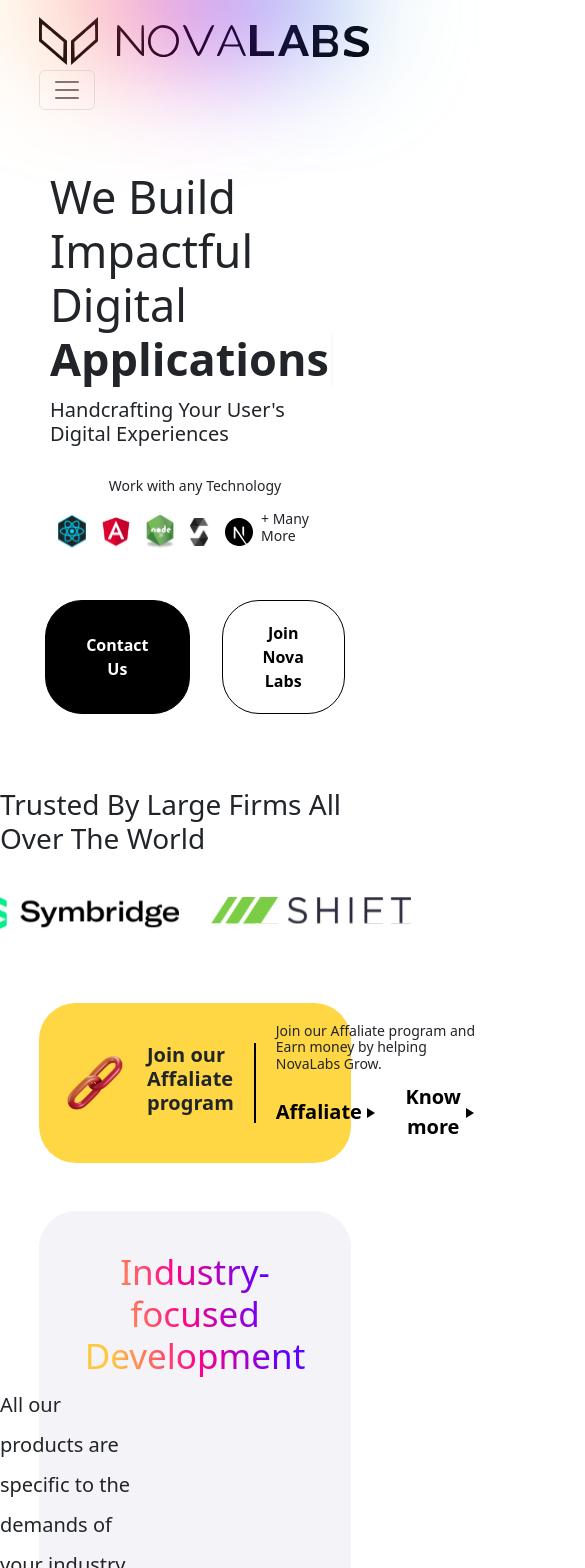
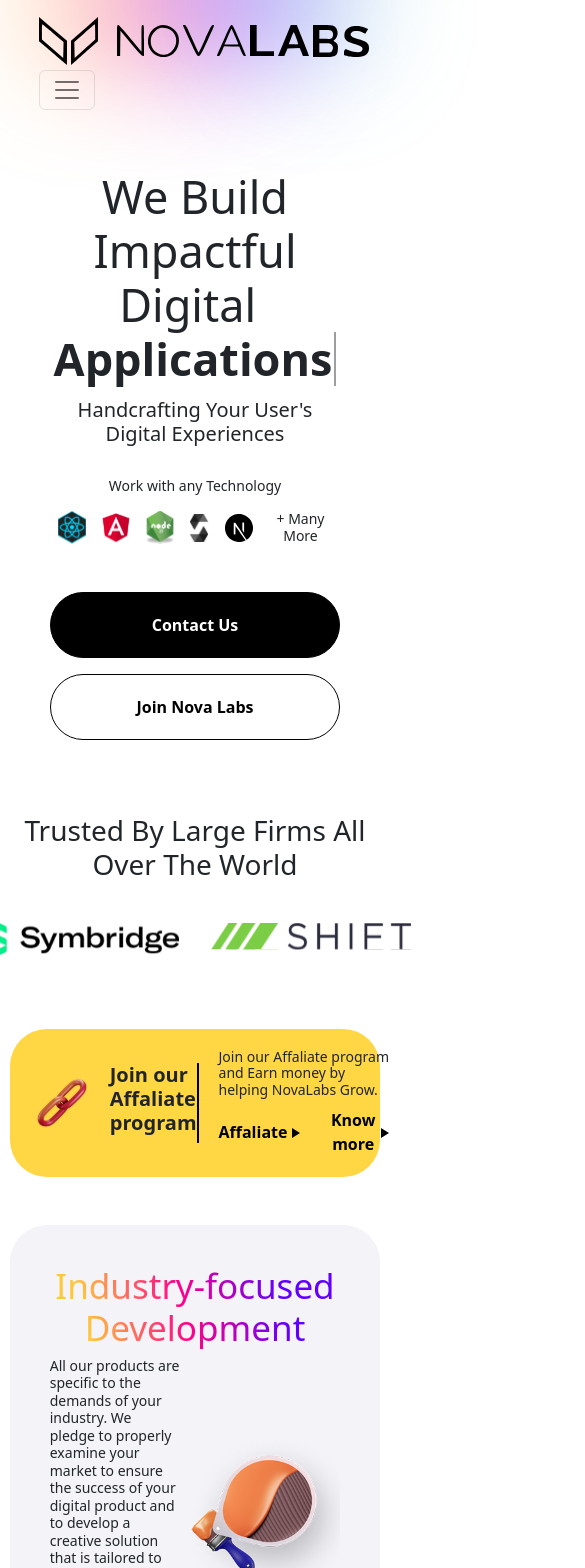
Before and after one commit to skydream118/NovaLab, a React (Create React App) app: page / in a window 390 px wide. Shown: the top 1568 px of the page, 585 px wide, since content can reach past the window. Built offline with nearby package versions, Linux system fonts and the light colour scheme.

Commit message:
add responsive

```diff
--- a/src/assets/styles/style.scss
+++ b/src/assets/styles/style.scss
@@ -2,27 +2,27 @@
 @import "./typed.scss";
 
 h1 {
-    font-size: 55px;
+    font-size: 3.4375em;
 }
 
 h2 {
-    font-size: 45px;
+    font-size: 2.8125em;
 }
 
 h3 {
-    font-size: 35px;
+    font-size: 2.1875em;
 }
 
 h4 {
-    font-size: 28px;
+    font-size: 1.75em;
 }
 
 h5 {
-    font-size: 20px;
+    font-size: 1.25em;
 }
 
 h6 {
-    font-size: 14px;
+    font-size: 0.875em;
 }
 
 /*
@@ -33,7 +33,6 @@ Layouts
     background: white;
     border-bottom: 0px;
     backdrop-filter: blur(100px);
-    max-height: 120px;
     height: 120px;
     padding: 12px 10%;
     display: flex;
@@ -48,6 +47,7 @@ Layouts
         opacity: 0.5;
         filter: blur(60px);
         background: linear-gradient(75.96deg, #FFC83A 13.64%, #FF008A 46.53%, #6100FF 78.88%);
+        z-index: -100;
     }
     .gradient-background2 {
         position: absolute;
@@ -58,6 +58,15 @@ Layouts
         opacity: 0.5;
         filter: blur(60px);
         background: linear-gradient(94.74deg, #001AFF 8.97%, #6EE5C2 94.65%);
+        z-index: -100;
+    }
+
+
+}
+.nav-link {
+    color: black;
+    font-weight: bold;
+    margin-left: 20px;
 }
 .btn-follow-us {
     background: none;
@@ -70,26 +79,18 @@ Layouts
         margin-left: 10px;
     }
 }
-    .nav-link {
-        color: black;
-        font-weight: bold;
-        margin-left: 20px;
-    }
-}
 
 .footer-wrapper {
     position: relative;
     max-width: 800px;
-    width: 70%;
+    width: 90%;
+    padding-top: 50px;
     margin: auto;
-    padding-top: 50px;
 
     .pages-wrapper {
         display: flex;
         justify-content: space-between;
         border-bottom: 1px solid black;
-        padding-left: 60px;
-        padding-right: 60px;
         padding-bottom: 30px;
 
         .left {
@@ -147,6 +148,11 @@ Pages
         justify-content: center;
         align-items: center;
         padding: 50px;
+
+        h2, h5, h6 {
+            text-align: center;
+        }
+
         .type-products {
             padding: 0 0 0 3px;
             background: none;
@@ -165,6 +171,7 @@ Pages
             background: black;
             padding: 20px 40px;
             border-radius: 37px;
+            min-width: 195px;
         }
 
         .btn-join {
@@ -173,6 +180,7 @@ Pages
             color: black;
             background: white;
             padding: 20px 40px;
+            min-width: 195px;
             border-radius: 37px;
         }
     }
@@ -182,6 +190,10 @@ Pages
         flex-direction: column;
         justify-content: center;
         align-items: center;
+
+        h4 {
+            text-align: center;
+        }
     }
 
     .affaliate-wrapper {
@@ -192,16 +204,20 @@ Pages
         display: flex;
         justify-content: space-around;
         align-items: center;
-        width: 80%;
+        width: 95%;
         max-width: 850px;
         .left-panel {
-            padding-right: 20px;
+            // padding-right: 20px;
             display: flex;
             align-items: center;
             border-right: 2px solid black;
             h5 {
                 font-weight: bold
             };
+
+            img {
+                width: 4em;
+            }
         }
         .right-panel {
             padding-left: 20px;
@@ -214,7 +230,7 @@ Pages
                 padding-left: 0;
                 padding-right: 20px;
                 font-weight: bold;
-                font-size: 1.25em;
+                font-size: 1em;
                 color: black;
 
                 .play-icon {
@@ -237,8 +253,12 @@ Pages
         padding: 40px;
         background: #F3F3F8;
         border-radius: 37px;
-        width: 80%;
+        width: 95%;
         max-width: 850px;
+
+        img {
+            width: 10em;
+        }
     }
 
     .gradient-text {
@@ -253,9 +273,13 @@ Pages
         width: 80%;
     }
 
+    .customer-review-wrapper {
+        width: 90%;
+    }
+
     .help-wrapper {
         max-width: 1350px;
-        width: 80%;
+        width: 90%;
         margin: auto;
 
         .help-description {
@@ -296,18 +320,25 @@ Pages
         border-radius: 30px;
         background: #BE402D;
         max-width: 700px;
-        width: 60%;
+        width: 95%;
         margin: auto;
-        padding: 20px;
 
         .left {
             display: flex;
-            justify-content: space-around;
+            justify-content: space-evenly;
             align-items: center;
 
             h5 {
                 color:white ;
                 font-weight: 500;
+            }
+
+            .github-logoImg {
+                width: 8em;
+            }
+
+            .github-img {
+                width: 4em;
             }
         }
 
@@ -326,10 +357,10 @@ Pages
             }
 
             .play-btn {
-                width: 40px;
-                height: 40px;
+                width: 2em;
+                height: 2em;
                 box-sizing: border-box;
-                border-width: 20px 0px 20px 20px;
+                border-width: 1em 0px 1em 1em;
                 border-color: transparent transparent transparent white;
                 border-style: solid;
                 border-radius: 5px;
--- a/src/components/ProductCard/index.js
+++ b/src/components/ProductCard/index.js
@@ -10,9 +10,11 @@ const ProductCard = (props) => {
         src={product.img}
         alt={product.caption}
       />
-      <h6 className="mt-2">{product.imgText}</h6>
+      <h6 className="mt-2 text-center text-md-start">{product.imgText}</h6>
       {size !== "sm" && <h4>{product.caption}</h4>}
-      {size === "sm" && <h5>{product.caption}</h5>}
+      {size === "sm" && (
+        <h5 className="d-none d-md-block">{product.caption}</h5>
+      )}
       <h6>{product.description}</h6>
     </div>
   );
--- a/src/layouts/Footer/index.js
+++ b/src/layouts/Footer/index.js
@@ -4,7 +4,7 @@ import { Link } from "react-router-dom";
 const Footer = () => {
   return (
     <div className="footer-wrapper">
-      <div className="pages-wrapper">
+      <div className="pages-wrapper px-0 px-md-5">
         <div className="left">
           <div className="d-flex flex-column px-3">
             <h5 className="mb-3">PAGES</h5>
--- a/src/layouts/Header/index.js
+++ b/src/layouts/Header/index.js
@@ -1,5 +1,5 @@
 import * as React from "react";
-import { Container, Nav, Navbar } from "react-bootstrap";
+import { Container, Nav, Navbar, Offcanvas } from "react-bootstrap";
 import { Link } from "react-router-dom";
 
 import Logo from "../../assets/images/Logo.svg";
@@ -8,7 +8,7 @@ import TwitterImg from "../../assets/images/twitter.svg";
 const Header = () => {
   return (
     <>
-      <Navbar expand="lg" className="header-wrapper">
+      <Navbar expand="lg" className="header-wrapper" collapseOnSelect>
         <div className="gradient-background1"></div>
         <div className="gradient-background2"></div>
         <Container fluid className="px-0">
@@ -17,9 +17,21 @@ const Header = () => {
               <img src={Logo} alt="Logo" />
             </Link>
           </Navbar.Brand>
-          <Navbar.Toggle aria-controls="navbarScroll" />
-          <Navbar.Collapse id="navbarScroll" className="justify-content-end">
-            <Nav navbarScroll>
+          <Navbar.Toggle aria-controls="offcanvasNavbar-expand-lg" />
+          <Navbar.Offcanvas
+            id="offcanvasNavbar-expand-lg"
+            aria-labelledby="offcanvasNavbarLabel-expand-lg"
+            className="justify-content-end"
+          >
+            <Offcanvas.Header closeButton>
+              <Offcanvas.Title id="offcanvasNavbarLabel-expand-lg">
+                <Link to="/">
+                  <img src={Logo} alt="Logo" className="w-75" />
+                </Link>
+              </Offcanvas.Title>
+            </Offcanvas.Header>
+            <Offcanvas.Body>
+              <Nav className="justify-content-end flex-grow-1">
                 <button className="btn-follow-us">
                   Follow Us
                   <img src={TwitterImg} alt="Twitter" />
@@ -28,7 +40,8 @@ const Header = () => {
                 <Nav.Link href="#services">Services</Nav.Link>
                 <Nav.Link href="#portfolio">Portfolio</Nav.Link>
               </Nav>
-          </Navbar.Collapse>
+            </Offcanvas.Body>
+          </Navbar.Offcanvas>
         </Container>
       </Navbar>
     </>
--- a/src/pages/Landing/index.js
+++ b/src/pages/Landing/index.js
@@ -121,11 +121,11 @@ const LandingPage = () => {
             <img className="px-2" src={NodeImg} alt="Node.js" />
             <img className="px-2" src={SolidityImg} alt="Solidity" />
             <img className="px-2" src={VectorImg} alt="Vector" />
-            <h6>+ Many More</h6>
+            <h6 className="mb-0">+ Many More</h6>
           </div>
-          <div className="d-flex mt-5">
-            <button className="btn-contact mx-3">Contact Us</button>
-            <button className="btn-join mx-3">Join Nova Labs</button>
+          <div className="d-flex flex-column flex-md-row mt-5 gap-3 w-100 justify-content-center">
+            <button className="btn-contact w-sm-100">Contact Us</button>
+            <button className="btn-join w-sm-100">Join Nova Labs</button>
           </div>
         </div>
 
@@ -161,13 +161,13 @@ const LandingPage = () => {
         <div className="industry-wrapper mt-5 mx-auto">
           <h3 className="gradient-text">Industry-focused Development</h3>
           <div className="d-flex justify-content-center align-items-center">
-            <h5 className="lh-lg">
+            <h6 className="lh-sm">
               All our products are specific to the demands of your industry. We
               pledge to properly examine your market to ensure the success of
               your digital product and to develop a creative solution that is
               tailored to your company, reflects your values, and appeals to the
               appropriate demographics.
-            </h5>
+            </h6>
             <div className="flex-shrink-0">
               <img src={IndustryImg} alt="Industry" />
             </div>
@@ -178,11 +178,11 @@ const LandingPage = () => {
           <h2 className="gradient-text text-start">
             We create world-class digital products
           </h2>
-          <h6>
+          <h5 className="text-center text-md-start">
             By information about design the world to the best instructors, heatc
             helping By information
-          </h6>
-          <div className="row mt-4">
+          </h5>
+          <div className="row mt-4 gy-5">
             <div className="col-md-6 col-sm-12">
               <ProductCard product={products[0]} />
             </div>
@@ -190,7 +190,7 @@ const LandingPage = () => {
               <div className="row gy-5">
                 {products.slice(1).map((product, index) => {
                   return (
-                    <div className="col-md-6">
+                    <div className="col-6">
                       <ProductCard
                         product={product}
                         size="sm"
@@ -204,7 +204,7 @@ const LandingPage = () => {
           </div>
         </div>
 
-        <div className="customer-reviewer-wrapper mt-5">
+        <div className="customer-reviewer-wrapper mt-5 px-1">
           <div className="d-flex justify-content-center align-items-center mb-3">
             <div>
               <img src={Left} alt="left" />
@@ -233,7 +233,7 @@ const LandingPage = () => {
                 Follow our newsletter. We will regulary update our latest
                 project and availability
               </h6>
-              <div className="email-panel mt-5">
+              <div className="email-panel mt-5 d-none d-md-flex">
                 <div className="d-flex">
                   <img src={EmailIcon} alt="email" />
                   <input
@@ -256,9 +256,15 @@ const LandingPage = () => {
                   </h6>
                 </div>
                 <div className="col-sm-6 col-xs-12">
-                  <img src={SmartContract} alt="Smart Contract Building" />
-                  <h5 className="py-2">Smart Contract Building</h5>
-                  <h6>Development of Cryptocurrency tokens on all Networks.</h6>
+                  <div className="d-flex justify-content-end justify-content-sm-start">
+                    <img src={SmartContract} alt="Smart Contract Building" />
+                  </div>
+                  <h5 className="py-2 text-end text-sm-start">
+                    Smart Contract Building
+                  </h5>
+                  <h6 className="text-end text-sm-start">
+                    Development of Cryptocurrency tokens on all Networks.
+                  </h6>
                 </div>
                 <div className="col-sm-6 col-xs-12">
                   <img src={AppDesign} alt="App Design & Development" />
@@ -268,25 +274,40 @@ const LandingPage = () => {
                   </h6>
                 </div>
                 <div className="col-sm-6 col-xs-12">
-                  <img src={Dapp} alt="DAPP & Site Development" />
-                  <h5 className="py-2">DAPP & Site Development</h5>
-                  <h6>
+                  <div className="d-flex justify-content-end justify-content-sm-start">
+                    <img src={Dapp} alt="DAPP & Site Development" />
+                  </div>
+                  <h5 className="py-2 text-end text-sm-start">
+                    DAPP & Site Development
+                  </h5>
+                  <h6 className="text-end text-sm-start">
                     Development of Web2 and Web3 Web Applications or Websites.
                   </h6>
+                </div>
+                <div className="email-panel mt-5 d-flex d-md-none">
+                  <div className="d-flex">
+                    <img src={EmailIcon} alt="email" />
+                    <input
+                      className="email-input"
+                      type="text"
+                      placeholder="Enter your email address"
+                    />
+                  </div>
+                  <button className="subscribe-btn">Subscribe</button>
                 </div>
               </div>
             </div>
           </div>
         </div>
 
-        <div className="github-wrapper my-5">
+        <div className="github-wrapper my-5 px-1 px-md-3 py-3">
           <div className="left px-3">
-            <img src={LogoWhite} alt="Logo" />
-            <h5 className="mx-3">X</h5>
-            <img src={Github} alt="Github" />
+            <img src={LogoWhite} alt="Logo" className="github-logoImg" />
+            <h5 className="mx-2 mb-0">X</h5>
+            <img src={Github} alt="Github" className="github-img" />
           </div>
           <div className="right px-3">
-            <h4>
+            <h4 className="fs-6 fs-md-3">
               Open-Source Github Library:<span>Nova Labs</span>
             </h4>
             <div className="play-btn"></div>
```
Lines whose indentation alone changed are shown as unchanged.
